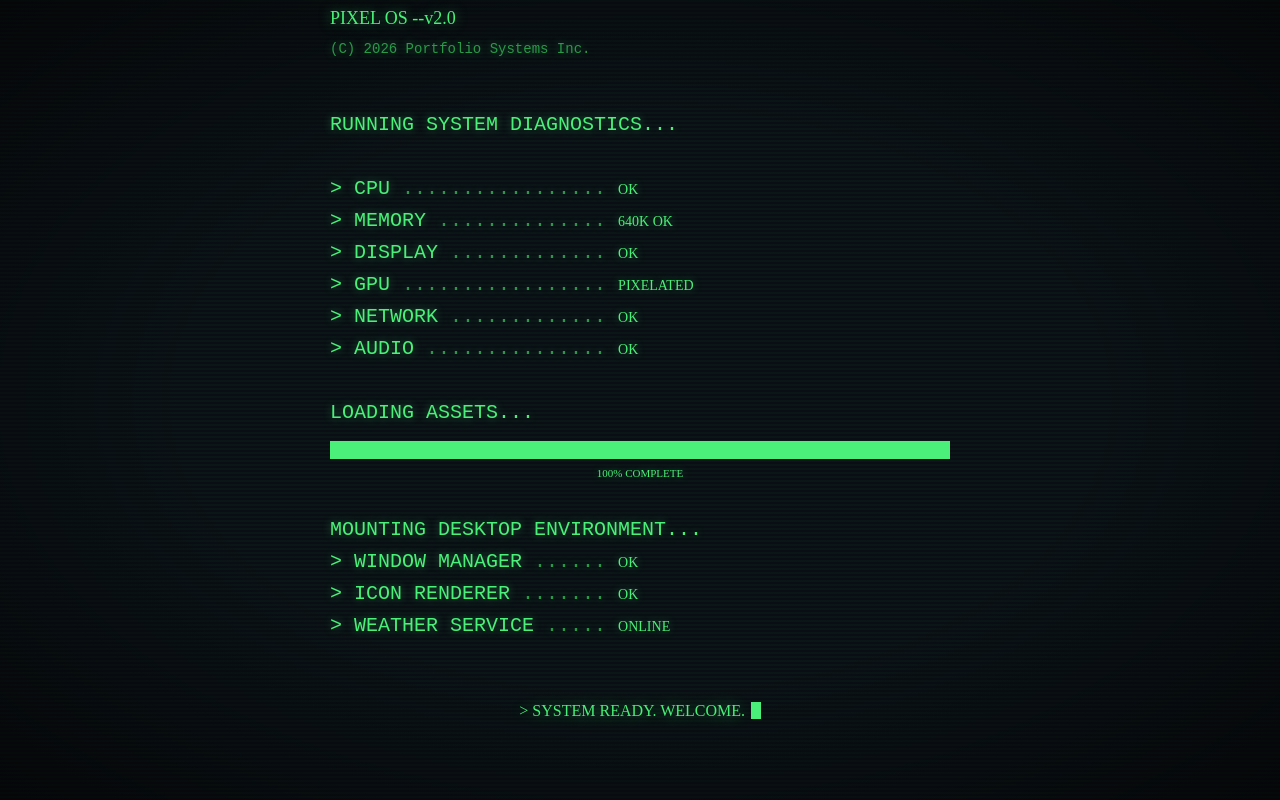
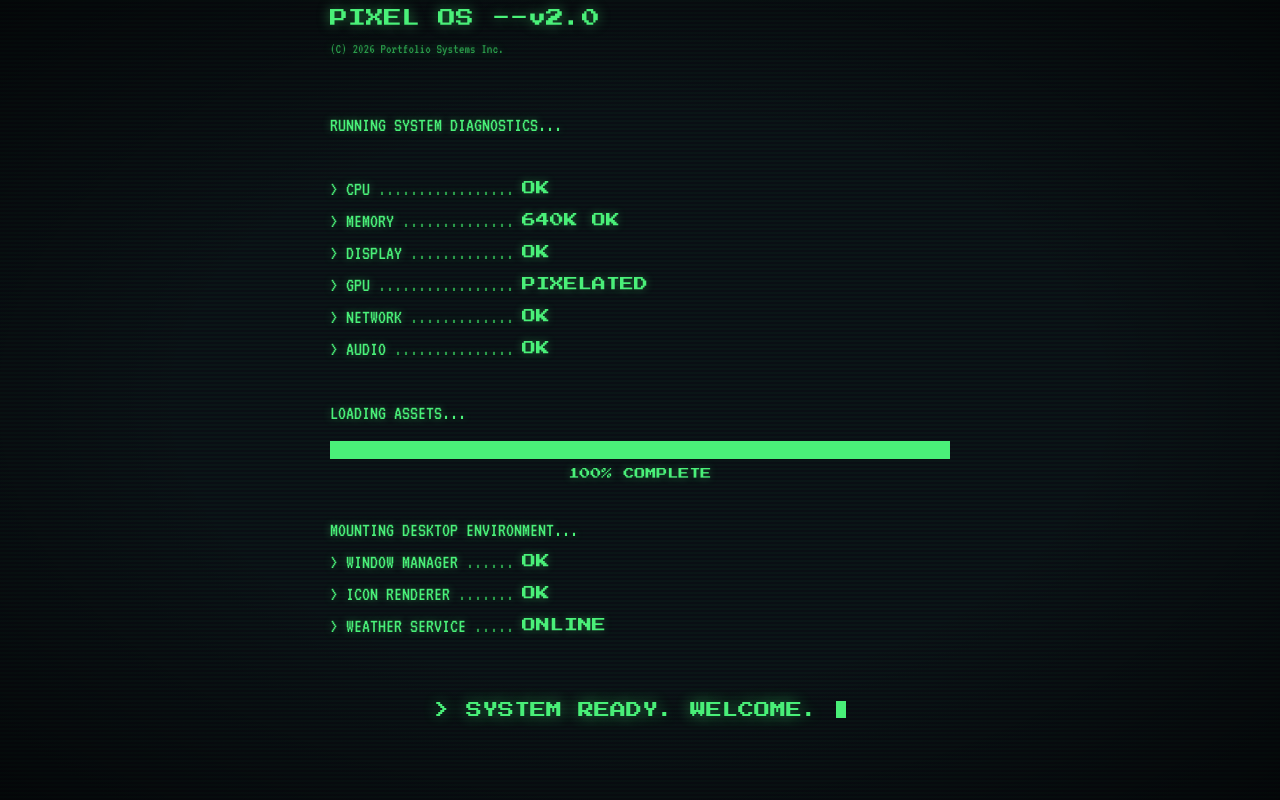
Before and after one commit to Miso-sou/portfolio-v2, a React (Vite) app: page / in a window 1280 px wide. Built offline with nearby package versions, Linux system fonts and the light colour scheme.

Commit message:
nope didn't work

```diff
--- a/index.html
+++ b/index.html
@@ -4,7 +4,6 @@
     <meta charset="UTF-8" />
     <link rel="icon" type="image/png" href="/os.png" />
     <meta name="viewport" content="width=device-width, initial-scale=1.0, viewport-fit=cover" />
-    <meta name="color-scheme" content="light">
     <meta name="description" content="Retro desktop-style developer portfolio" />
     <title>portfolio-v2</title>
   </head>
--- a/src/components/mobile/MobileView.jsx
+++ b/src/components/mobile/MobileView.jsx
@@ -478,9 +478,8 @@
       <div className="pt-8 pb-2 px-1">
         <div className="w-full overflow-hidden flex justify-center">
           <pre
-            className="text-os-ink whitespace-pre select-all"
+            className="text-os-ink whitespace-pre select-all font-mono"
             style={{
-              fontFamily: 'var(--font-ascii)',
               fontSize: 'min(2.2vw, 10px)',
               lineHeight: '1.1',
               WebkitTextSizeAdjust: 'none'
--- a/src/index.css
+++ b/src/index.css
@@ -1,8 +1,4 @@
-:root {
-  color-scheme: light only;
-}
-
-@import url('https://fonts.googleapis.com/css2?family=Press+Start+2P&family=VT323&family=JetBrains+Mono&display=swap');
+@import url('https://fonts.googleapis.com/css2?family=Press+Start+2P&family=VT323&display=swap');
 @import "tailwindcss";
 
 /* 1. Define your new Lo-Fi Retro Theme Tokens */
@@ -18,7 +14,6 @@
 
   --font-display: "Press Start 2P", cursive;
   --font-body: "VT323", monospace;
-  --font-ascii: "JetBrains Mono", monospace;
 
   /* Updated shadows using the new Dark Slate color for that retro-brutalist pop */
   --shadow-retro: 6px 6px 0px #3C5564;
```
